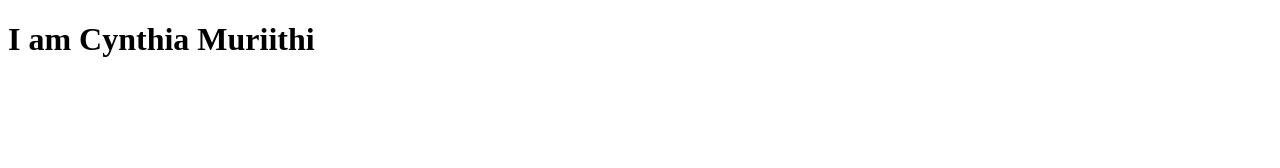
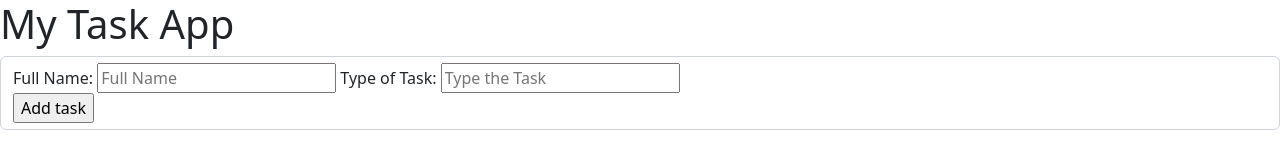
Before and after one commit to Cyci25/StrathmoreClass, a plain HTML site: page index.html in a window 1280 px wide. Drawn offline with nearby package versions, Linux system fonts and the light colour scheme.

Commit message:
Update the form on index.html

```diff
--- a/index.html
+++ b/index.html
@@ -1,11 +1,33 @@
 <!DOCTYPE html>
 <html lang="en">
+
 <head>
     <meta charset="UTF-8">
     <meta name="viewport" content="width=device-width, initial-scale=1.0">
     <title>CRUD Task App</title>
+
+    <!-- CSS only -->
+    <link href="https://cdn.jsdelivr.net/npm/bootstrap@5.2.2/dist/css/bootstrap.min.css" rel="stylesheet"
+        integrity="sha384-Zenh87qX5JnK2Jl0vWa8Ck2rdkQ2Bzep5IDxbcnCeuOxjzrPF/et3URy9Bv1WTRi" crossorigin="anonymous">
+    <link rel="stylesheet" href="./css/styles.css">
+
+    <link rel="shortcut icon" href="../Downloads/BAK Logo.png" type="image/x-icon">
 </head>
+
 <body>
-    <h1>I am Cynthia Muriithi</h1>
+    <div class="jumbotron">
+        <header>
+            <h1 class="task_list_main">My Task App</h1>
+            <form name="task-form" id="new-task-form" class="new-tsk-form form-control" action="Post" method="post">
+                Full Name: <input id="new-task-input" name="new-task-input" type="text" placeholder="Full Name">
+                Type of Task: <input type="text" placeholder="Type the Task"> <br>
+                <input type="submit" value="Add task">
+            </form>
+
+        </header>
+    </div>
+
+    <script src="./js/script.js"></script>
 </body>
+
 </html>
```
